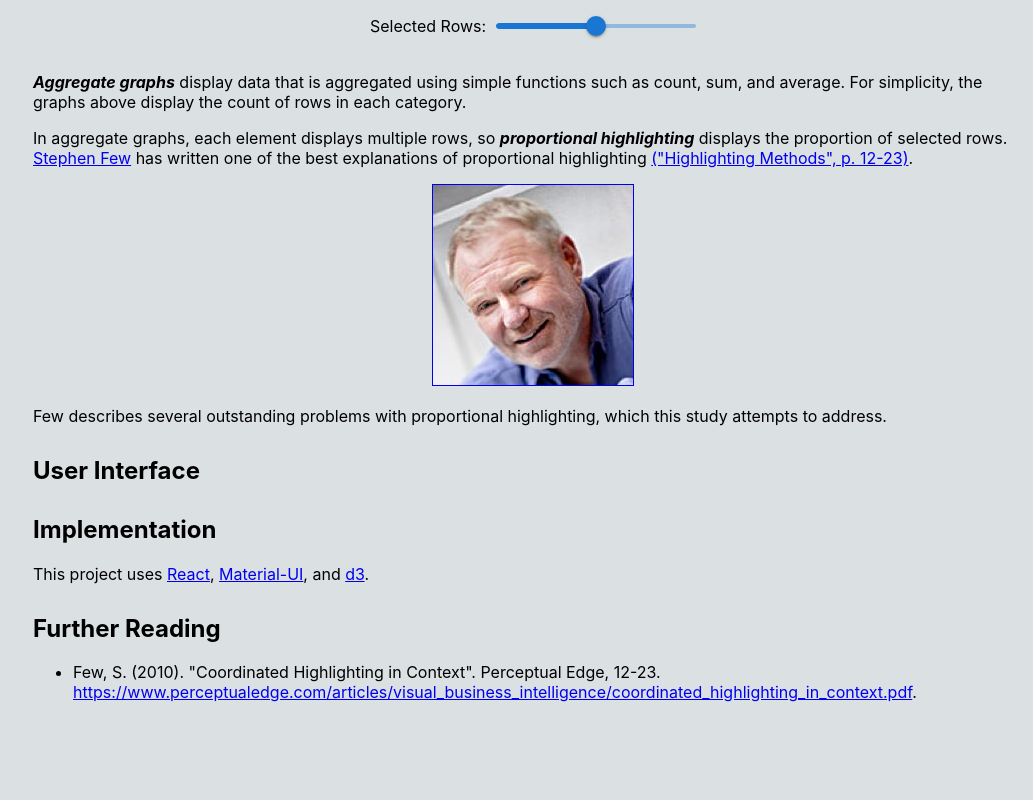
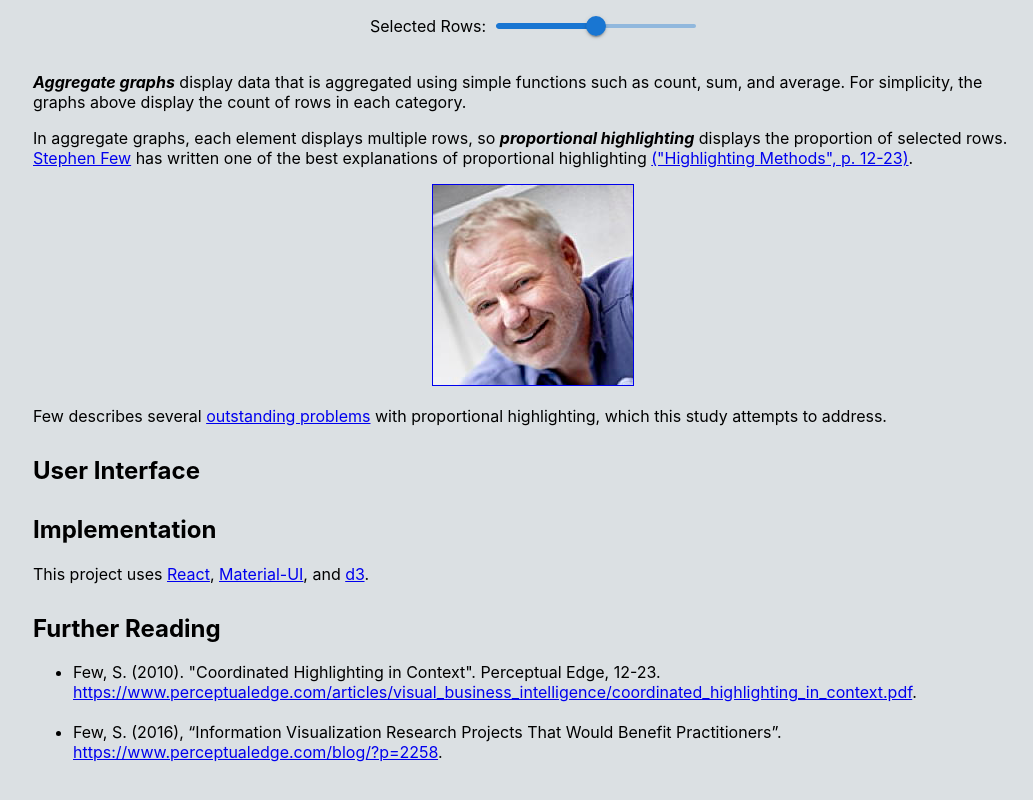
Before and after one commit to hemanrobinson/proportional-highlighting, a React (Create React App) app: page / in a window 1280 px wide. Shown: the part 756-1556 px from the top of the page, without its empty margins (107-1140 px from the left). Before the commit the page ends 1504 px from the top, so only its background shows below. Built offline with nearby package versions, Linux system fonts and the light colour scheme.

Commit message:
restore link

```diff
--- a/src/App.js
+++ b/src/App.js
@@ -40,7 +40,7 @@ const App = () => {
                     <a href="http://www.perceptualedge.com/"><img title="Stephen Few" alt="Stephen Few" src={few}/></a>
                 </p>
                 <p>
-                Few describes several outstanding problems with proportional highlighting, which this study attempts to address.
+                Few describes several <a href="https://www.perceptualedge.com/blog/?p=2258">outstanding problems</a> with proportional highlighting, which this study attempts to address.
                 </p>
                 <h2>User Interface</h2>
                 <p>
@@ -52,6 +52,7 @@ const App = () => {
                 <h2>Further Reading</h2>
                 <ul>
                     <li>Few, S. (2010). "Coordinated Highlighting in Context". Perceptual Edge, 12-23. <a href=" https://www.perceptualedge.com/articles/visual_business_intelligence/coordinated_highlighting_in_context.pdf">https://www.perceptualedge.com/articles/visual_business_intelligence/coordinated_highlighting_in_context.pdf</a>.</li><br/>
+                    <li>Few, S. (2016), “Information Visualization Research Projects That Would Benefit Practitioners”. <a href=" https://www.perceptualedge.com/blog/?p=2258">https://www.perceptualedge.com/blog/?p=2258</a>.</li><br/>
                 </ul>
             </div>
         </div>
```
Also changed, not shown: 2 other files (tests, documents, lock files or other folders).
